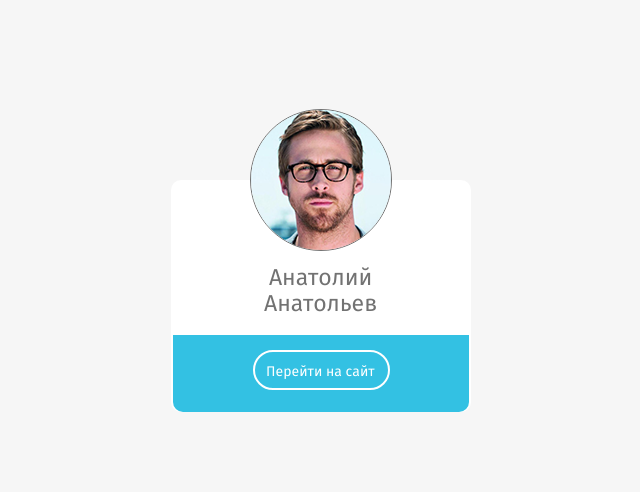
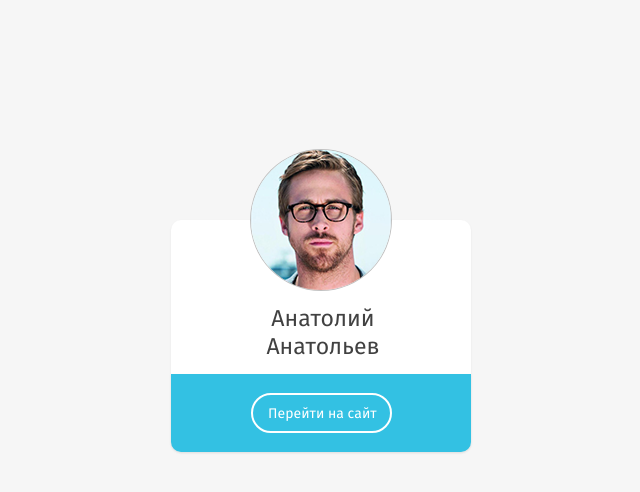
Before and after one commit to artyomromasov/first, a plain HTML site: page index.html in a window 1280 px wide. Shown: the whole page, without its empty margins (319-959 px from the left). Drawn offline with Linux system fonts and the light colour scheme.

Commit message:
hello page

```diff
--- a/css/style.css
+++ b/css/style.css
@@ -1,66 +1,68 @@
 html {
   width: 100%;
   height: 100%;
+  position: relative;
+  background-color: #f6f6f6;
+
 }
 
 body {
-  width: 100%;
-  height: 100%;
-  background-color: #f6f6f6;
+  display: block;
 }
 
 .avatar {
   position: relative;
-  margin: 0 auto;
-  margin-top: 180px;
-  width: 296px;
-  height: 228px;
-  border: 2px solid white;
+  margin: 220px auto;
+  width: 300px;
+  height: 232px;
   background-color: white;
   border-radius: 10px 10px;
+  box-shadow: 0px 1px 2px 0px rgb(228, 228, 228);
 
 }
 
 .photo {
-  margin: 0 auto;
-  margin-top: -73px;
+  box-sizing: border-box;
   width: 140px;
   height: 140px;
+  margin: -70px 80px;
   border-radius: 50%;
+  border: 1px rgb(217, 217, 217);
   overflow: hidden;
-  border: 1px solid #727272;
+  position: absolute;
+  box-shadow: 0px 0px 0px 1px rgb(193, 193, 193);
+
 }
 
 .block {
   position: absolute;
-  width: 100%;
-  bottom: -2px;
-  height: 77px;
+  bottom: 0;
+  width: 300px;
+  height: 78px;
   background-color: #33c1e3;
   border-radius: 0px 0px 10px 10px;
+  box-shadow: 0px 1px 2px 0px rgb(228, 228, 228);
+
 }
 
-
-
 .name {
-display: block;
+position: absolute;
+margin: 86px 47px;
 width: 70%;
-padding-top: 15px;
-padding-left: 44px;
-line-height: 26px;
+line-height: 120%;
 font-family: "FiraSans";
 font-size: 23px;
 text-align: center;
-color: #727272;
+color: #414141;
 }
 
 .link {
   display: block;
-  margin-top: 15px;
+  margin-top: 19px;
   margin-left: 80px;
-  padding-top: 13px;
-  padding-bottom: 9px;
-  padding-left: 11px;
+  padding-top: 12px;
+  padding-bottom: 10px;
+  padding-left: 15px;
   width: 122px;
   font-family: "FiraSans";
   font-size: 14px;
@@ -69,3 +71,38 @@ color: #727272;
   border: 2px solid white;
   border-radius: 20px 20px 20px 20px;
 }
+
+.link:hover {
+  display: block;
+  margin-top: 19px;
+  margin-left: 80px;
+  padding-top: 12px;
+  padding-bottom: 10px;
+  padding-left: 15px;
+  width: 122px;
+  font-family: "FiraSans";
+  font-size: 14px;
+  text-decoration: none;
+  color: #33c1e3;
+  background-color: white;
+  border: 2px solid white;
+  border-radius: 20px 20px 20px 20px;
+}
+
+.header {
+  position: absolute;
+  width: 100%;
+  height: 77px;
+  border-bottom: 1px solid black;
+  background-color: white;
+}
+
+.smallava {
+  width: 60px;
+  height: 60px;
+  overflow: hidden;
+  border: 1px solid #f6f6f6;
+  border-radius: 40px 40px 40px 40px;
+  margin-left: 170px;
+  margin-top: 8px;
+}
```
Also changed, not shown: about.html (added, +18 -0 lines).
